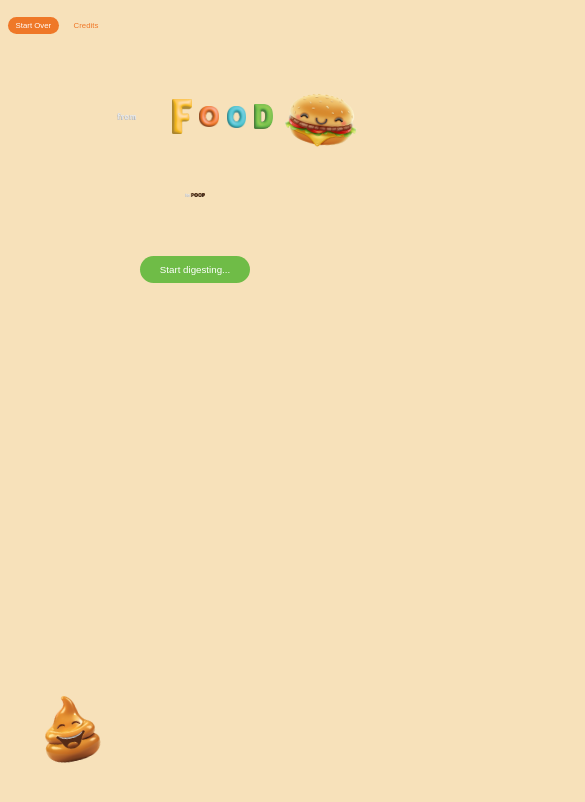
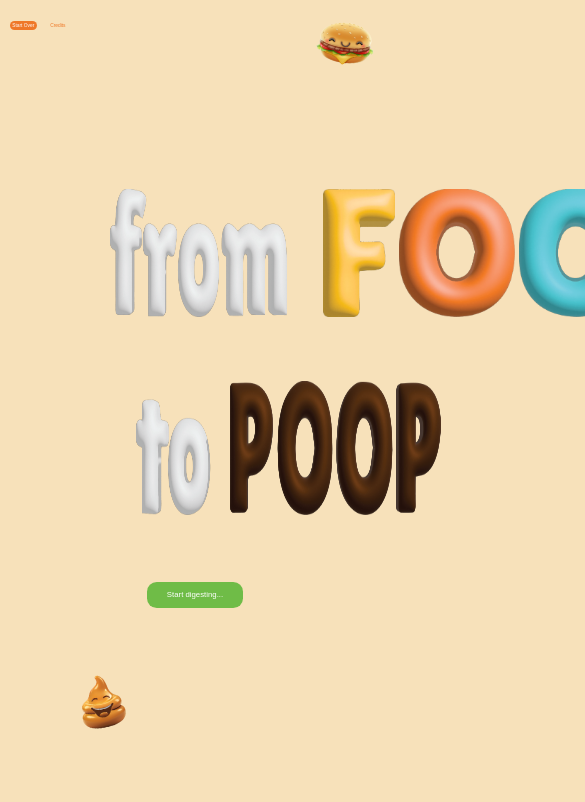
Before and after one commit to skyboak/PoopWeb, a plain HTML site: page index.html in a window 390 px wide. Shown: the top 802 px of the page, 585 px wide, since content can reach past the window. Drawn offline with Linux system fonts and the light colour scheme; files whose address does not match are found by name.

Commit message:
Made Style Scaleable

```diff
--- a/styles.css
+++ b/styles.css
@@ -3,20 +3,18 @@
 body {
     cursor: url('/assetsScreen1/cursor.png'), auto;
     background: #f7e1ba;
-    min-height: 100vh;
+    height: 100vh;
     margin: 0;
-    font-size: 16px;
-    display: flex;
-    flex-direction: column;
+    font-size: 2vw;
 }
 
 p {
-    margin-top: 8vh;
+    margin-top: 10vh;
     font-family: "assistant", sans-serif;
-    font-size: 2.2vw;
+    font-size: 3vw;
     color: black;
     text-align: center;
-    margin-bottom: 2vh;
+    margin-bottom: 2.5vh;
 }
 
 .digestingBtn {
@@ -26,11 +24,11 @@
     color: white;
     text-align: center;
     cursor: pointer;
-    font-size: 1.8vw;
-    border-radius: 2em;
-    padding: 0.8em 2em;
+    font-size: 2vw;
+    border-radius: 2.5vw;
+    padding: 1vh 5vw;
     transition: background-color 200ms;
-    margin: 6vh auto;
+    margin: 8vh auto;
     display: block;
 }
 
@@ -63,19 +61,21 @@
 }
 
 .topnav {
-    padding: 2vh 2vw;
+    overflow: hidden;
 }
 
 .topnav a {
     font-family: "assistant", sans-serif;
-    margin-right: 1vw;
-    border-radius: 2em;
+    margin-top: 2.5vh;
+    margin-left: 2.5vw;
+    margin-right: 0.3vw;
+    border-radius: 3.75vw;
+    float: left;
     color: #EF7828;
     text-align: center;
-    padding: 0.5em 1em;
+    padding: 0.25vh 0.625vw;
     text-decoration: none;
-    font-size: 1.2vw;
-    transition: background-color 0.3s, color 0.3s;
+    font-size: 1.25vw;
 }
 
 .topnav a:hover {
@@ -85,47 +85,56 @@
 
 .top-right-image {
     position: absolute;
-    top: 8vh;
-    right: 5vw;
-    width: 18vw;
-    max-width: 300px;
+    top: 0.25vh;
+    right: 1.375vw;
+    width: 20vw;
     height: auto;
     transform: rotate(7deg);
 }
 
 .bottom-left-image {
     position: absolute;
-    bottom: 8vh;
-    left: 5vw;
-    width: 18vw;
-    max-width: 300px;
+    bottom: 12.375vh;
+    left: 15.875vw;
+    width: 20vw;
     height: auto;
     transform: rotate(-13deg);
 }
 
-.topRow, .bottomRow {
+.topRow {
     display: flex;
-    justify-content: center;
-    align-items: center;
-    flex-wrap: wrap;
-    margin-top: 5vh;
+    margin-top: 18.75vh;
+    padding: 0 27.25vw;
 }
 
-.topRow img, .bottomRow img {
-    width: 5vw;
-    height: auto;
-    margin: 1vh 1vw;
+.topRow img {
+    max-width: 45.25vw;
+    height: 15.25vh;
+    margin-left: 1vw;
+}
+
+.bottomRow {
+    display: flex;
+    margin-top: 3.75vh;
+    padding: 0 16.875vw;
+}
+
+.bottomRow img {
+    max-width: 78.25vw;
+    height: 15.875vh;
+    margin-left: 1vw;
 }
 
 .stage1Paragraph {
     font-family: "assistant", sans-serif;
-    font-size: 1.8vw;
+    font-size: 2vw;
     color: #EF7828;
     text-align: left;
-    margin: 5vh auto 2vh;
-    max-width: 80%;
+    margin-top: 10vh;
+    margin-bottom: 5.5vh;
+    margin-left: 32.5vw;
     word-wrap: break-word;
-    font-weight: 400;
+    font-weight: 200;
 }
 
 .nextStageBtn {
@@ -135,12 +144,13 @@
     color: white;
     text-align: center;
     cursor: pointer;
-    font-size: 1.6vw;
-    border-radius: 2em;
+    font-size: 1.75vw;
+    border-radius: 1.25vw;
     transition: background-color 200ms;
-    margin: 2vh auto;
+    margin: 0 45vw;
     display: block;
-    padding: 0.8em 1.5em;
+    width: 18.75vw;
+    height: 4.5vh;
     white-space: nowrap;
     font-weight: 400;
 }
@@ -151,11 +161,10 @@
 }
 
 .image-container {
-    margin: 4vh auto;
+    margin: 5.625vh 34.875vw;
     position: relative;
-    width: 80%;
-    max-width: 800px;
-    aspect-ratio: 16 / 9;
+    width: 33.75vw;
+    height: 37.5vh;
     animation: shake 2s infinite;
 }
 
@@ -165,7 +174,6 @@
     left: 0;
     width: 100%;
     height: 100%;
-    object-fit: contain;
     transition: opacity 0.6s ease-in-out;
 }
 
@@ -176,55 +184,3 @@
 .image-container:hover .top-image {
     opacity: 1;
 }
-
-@media screen and (max-width: 1200px) {
-    body {
-        font-size: 14px;
-    }
-
-    p {
-        font-size: 2.5vw;
-    }
-
-    .digestingBtn, .nextStageBtn {
-        font-size: 2vw;
-    }
-
-    .stage1Paragraph {
-        font-size: 2.2vw;
-    }
-
-    .topnav a {
-        font-size: 1.5vw;
-    }
-}
-
-@media screen and (max-width: 768px) {
-    body {
-        font-size: 12px;
-    }
-
-    p {
-        font-size: 3vw;
-    }
-
-    .digestingBtn, .nextStageBtn {
-        font-size: 2.5vw;
-    }
-
-    .stage1Paragraph {
-        font-size: 2.8vw;
-    }
-
-    .topnav a {
-        font-size: 2vw;
-    }
-
-    .top-right-image, .bottom-left-image {
-        width: 25vw;
-    }
-
-    .image-container {
-        width: 90%;
-    }
-}
```
